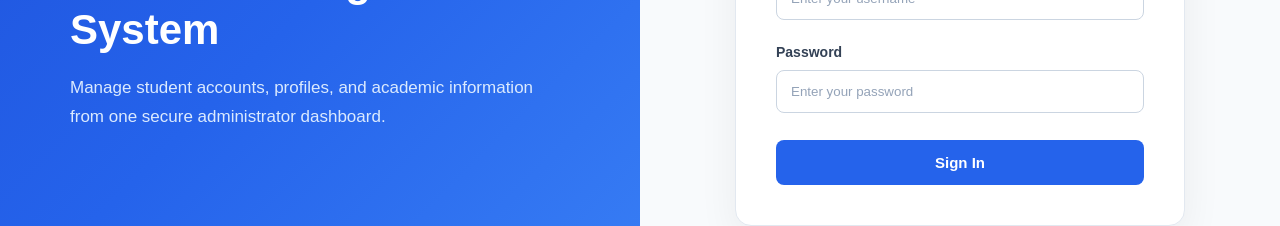
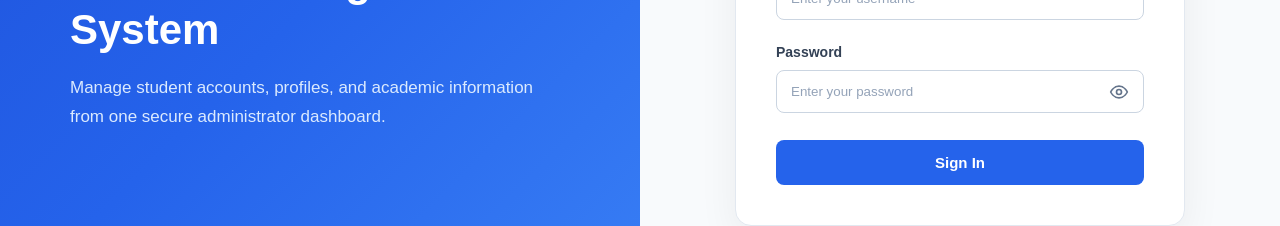
Before and after one commit to sangeerththanan-academic/student-management-system, a React (Vite) app in the folder frontend/: page /login in a window 1280 px wide. Shown: the part 404-630 px from the top of the page. Built offline with nearby package versions, Linux system fonts and the light colour scheme; no server answers.

Commit message:
Show / Hide Password Visibility Toggle in the Login Module

```diff
--- a/frontend/src/components/LoginFormSection.jsx
+++ b/frontend/src/components/LoginFormSection.jsx
@@ -1,4 +1,5 @@
 import { useState } from "react";
+import PasswordInput from "./PasswordInput";
 
 function LoginFormSection({ onSubmit, loading, error }) {
 
@@ -72,13 +73,12 @@ function LoginFormSection({ onSubmit, loading, error }) {
                             Password
                         </label>
 
-                        <input
+
+                    <PasswordInput
                         id="password"
-                            type="password"
+                        name="password"
                         value={password}
-                            onChange={(event) =>
-                                setPassword(event.target.value)
-                            }
+                        onChange={(event) => setPassword(event.target.value)}
                         placeholder="Enter your password"
                         autoComplete="current-password"
                         disabled={loading}
--- /dev/null
+++ b/frontend/src/components/PasswordInput.css
@@ -0,0 +1,50 @@
+
+/* CR-016: Reusable password input and visibility toggle */
+
+.password-input-wrapper {
+    position: relative;
+    width: 100%;
+}
+
+.password-input-wrapper .password-input-field {
+    display: block;
+    width: 100%;
+    box-sizing: border-box;
+    padding-right: 48px !important;
+}
+
+.password-input-wrapper .password-toggle-button {
+    position: absolute;
+    top: 50%;
+    right: 10px;
+    transform: translateY(-50%);
+
+    display: flex;
+    align-items: center;
+    justify-content: center;
+
+    width: 30px;
+    height: 32px;
+    padding: 0;
+
+    border: none;
+    border-radius: 5px;
+    background: transparent;
+    color: #64748b;
+    cursor: pointer;
+}
+
+.password-input-wrapper .password-toggle-button:hover:not(:disabled) {
+    background: #eff6ff;
+    color: #2563eb;
+}
+
+.password-input-wrapper .password-toggle-button:focus-visible {
+    outline: 2px solid #2563eb;
+    outline-offset: 2px;
+}
+
+.password-input-wrapper .password-toggle-button:disabled {
+    cursor: not-allowed;
+    opacity: 0.5;
+}
--- /dev/null
+++ b/frontend/src/components/PasswordInput.jsx
@@ -0,0 +1,86 @@
+
+import { useState } from "react";
+import "./PasswordInput.css";
+
+function PasswordInput({
+    id,
+    name,
+    value,
+    onChange,
+    disabled = false,
+    required = false,
+    autoComplete = "current-password",
+    placeholder = "Enter your password",
+    className = "",
+    invalid = false
+}) {
+    const [showPassword, setShowPassword] = useState(false);
+
+    return (
+        <div className="password-input-wrapper">
+            <input
+                id={id}
+                name={name}
+                type={showPassword ? "text" : "password"}
+                value={value}
+                onChange={onChange}
+                disabled={disabled}
+                required={required}
+                autoComplete={autoComplete}
+                placeholder={placeholder}
+                className={`password-input-field ${className}`}
+                aria-invalid={invalid}
+            />
+
+            <button
+                type="button"
+                className="password-toggle-button"
+                onClick={() => {
+                    setShowPassword((previous) => !previous);
+                }}
+                disabled={disabled}
+                aria-label={
+                    showPassword ? "Hide password" : "Show password"
+                }
+                aria-pressed={showPassword}
+                aria-controls={id}
+            >
+                {showPassword ? (
+                    <svg
+                        viewBox="0 0 24 24"
+                        width="20"
+                        height="20"
+                        fill="none"
+                        stroke="currentColor"
+                        strokeWidth="2"
+                        strokeLinecap="round"
+                        strokeLinejoin="round"
+                        aria-hidden="true"
+                    >
+                        <path d="M3 3l18 18" />
+                        <path d="M10.6 10.6a2 2 0 0 0 2.8 2.8" />
+                        <path d="M9.9 5.2A11 11 0 0 1 12 5c5 0 8.5 4.5 9 7-.2 1.1-1 2.3-2 3.4" />
+                        <path d="M6.2 6.2C3.9 7.7 2.4 10 2 12c.5 2.5 4 7 10 7 1.3 0 2.5-.3 3.6-.8" />
+                    </svg>
+                ) : (
+                    <svg
+                        viewBox="0 0 24 24"
+                        width="20"
+                        height="20"
+                        fill="none"
+                        stroke="currentColor"
+                        strokeWidth="2"
+                        strokeLinecap="round"
+                        strokeLinejoin="round"
+                        aria-hidden="true"
+                    >
+                        <path d="M2 12s3.5-7 10-7 10 7 10 7-3.5 7-10 7S2 12 2 12Z" />
+                        <circle cx="12" cy="12" r="3" />
+                    </svg>
+                )}
+            </button>
+        </div>
+    );
+}
+
+export default PasswordInput;
--- a/frontend/src/components/StudentFormModal.jsx
+++ b/frontend/src/components/StudentFormModal.jsx
@@ -1,6 +1,8 @@
 import { useEffect, useState } from "react";
 
 import apiRequest from "../services/api";
+
+import PasswordInput from "./PasswordInput";
 
 function StudentFormModal({
     show,
@@ -691,6 +693,7 @@ function StudentFormModal({
                     </div>
 
 
+
                     {/* Password - CREATE ONLY */}
                     {!editingStudent && (
                         <div className="form-group">
@@ -699,16 +702,15 @@ function StudentFormModal({
                                 Password
                             </label>
 
-                            <input
+                            <PasswordInput
                                 id="password"
-                                type="password"
                                 name="password"
                                 value={formData.password}
                                 onChange={handleInputChange}
                                 disabled={formLoading}
-                                aria-invalid={
-                                    Boolean(fieldErrors.password)
-                                }
+                                required
+                                autoComplete="new-password"
+                                invalid={Boolean(fieldErrors.password)}
                             />
 
                             {fieldErrors.password && (
```
Also changed, not shown: 3 other files (tests, documents, lock files or other folders). Lines whose indentation alone changed are shown as unchanged.
